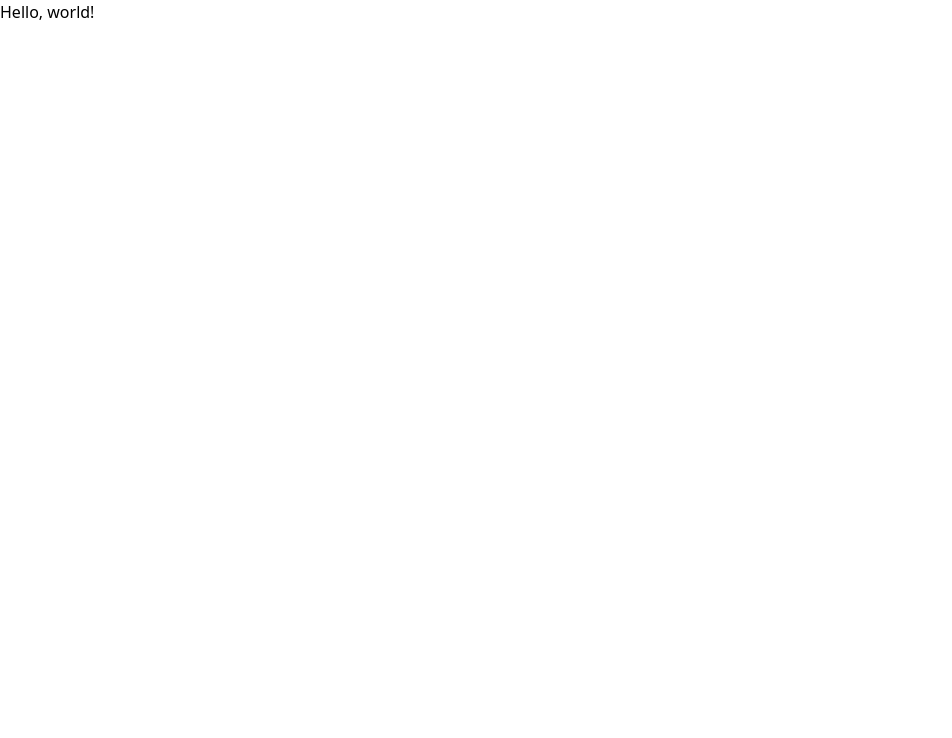
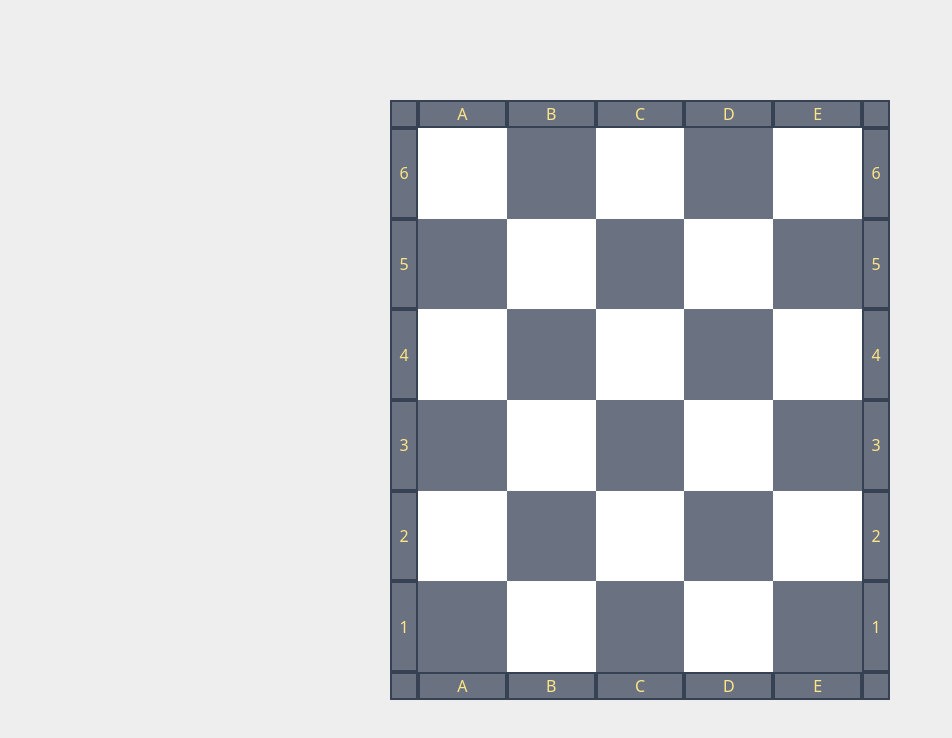
Before and after one commit to it1shka/clobber, a React (Vite) app: page / in a window 1280 px wide. Shown: the top 738 px of the page, without its empty margins (0-952 px from the left). Built offline with nearby package versions, Linux system fonts and the light colour scheme.

Commit message:
feat(Board): added prototype of a board

```diff
--- a/package.json
+++ b/package.json
@@ -8,7 +8,7 @@
     "build": "tsc -b && vite build",
     "lint": "eslint .",
     "preview": "vite preview",
-    "format": "prettier --write \"src/**/*.ts\""
+    "format": "prettier --write \"src/**/*.{ts,tsx,js}\""
   },
   "dependencies": {
     "@tailwindcss/vite": "^4.0.17",
--- a/src/App.tsx
+++ b/src/App.tsx
@@ -1,5 +1,13 @@
+import Board from './Board'
+
 const App = () => {
-  return <h1>Hello, world!</h1>
+  return (
+    <div className="h-screen flex flex-col justify-center items-center bg-[#eee]">
+      <div className="h-[600px] w-[500px]">
+        <Board />
+      </div>
+    </div>
+  )
 }
 
 export default App
--- /dev/null
+++ b/src/Board/HorizontalAxis.tsx
@@ -0,0 +1,31 @@
+import type { FC } from 'react'
+import { HAxisProps } from './types'
+
+const HorizontalAxis: FC<HAxisProps> = ({ columns, borderWidth }) => {
+  const axis = Array.from(Array(columns), (_, index) => {
+    return String.fromCharCode('A'.charCodeAt(0) + index)
+  })
+
+  return (
+    <div className="w-full flex flex-row" style={{ height: borderWidth }}>
+      <div
+        className="bg-gray-500 border-gray-700 border-2"
+        style={{ width: borderWidth, height: borderWidth }}
+      ></div>
+      {axis.map((mark, index) => (
+        <p
+          className="flex-1 text-center bg-gray-500 text-amber-200 border-gray-700 border-2"
+          key={index}
+        >
+          {mark}
+        </p>
+      ))}
+      <div
+        className="bg-gray-500 border-gray-700 border-2"
+        style={{ width: borderWidth, height: borderWidth }}
+      ></div>
+    </div>
+  )
+}
+
+export default HorizontalAxis
--- /dev/null
+++ b/src/Board/MainPart.tsx
@@ -0,0 +1,36 @@
+import type { FC } from 'react'
+import { BoardPosition, MainPartProps } from './types'
+
+const generatePositions = (rows: number, columns: number) => {
+  const output: BoardPosition[] = []
+  for (let row = 0; row < rows; row++) {
+    for (let column = 0; column < columns; column++) {
+      output.push({ row, column })
+    }
+  }
+  return output
+}
+
+const MainPart: FC<MainPartProps> = ({ rows, columns, state, highlight }) => {
+  const positions = generatePositions(rows, columns)
+
+  return (
+    <div
+      className="flex-1 grid"
+      style={{
+        gridTemplateRows: `repeat(${rows}, 1fr)`,
+        gridTemplateColumns: `repeat(${columns}, 1fr)`,
+      }}
+    >
+      {positions.map(({ row, column }, index) =>
+        index % 2 === 0 ? (
+          <div className="bg-white" />
+        ) : (
+          <div className="bg-gray-500" />
+        ),
+      )}
+    </div>
+  )
+}
+
+export default MainPart
--- /dev/null
+++ b/src/Board/VerticalAxis.tsx
@@ -0,0 +1,26 @@
+import type { FC } from 'react'
+import { VAxisProps } from './types'
+
+const VerticalAxis: FC<VAxisProps> = ({ rows, borderWidth }) => {
+  const axis = Array.from(Array(rows), (_, index) => {
+    return index + 1
+  })
+
+  return (
+    <div
+      className="h-full flex flex-col-reverse"
+      style={{ width: borderWidth }}
+    >
+      {axis.map((mark, index) => (
+        <div
+          key={index}
+          className="flex-1 flex justify-center items-center bg-gray-500 text-amber-200 border-gray-700 border-2"
+        >
+          <p>{mark}</p>
+        </div>
+      ))}
+    </div>
+  )
+}
+
+export default VerticalAxis
--- /dev/null
+++ b/src/Board/index.tsx
@@ -0,0 +1,32 @@
+import type { FC } from 'react'
+import type { BoardProps } from './types'
+import HorizontalAxis from './HorizontalAxis'
+import VerticalAxis from './VerticalAxis'
+import MainPart from './MainPart'
+
+const Board: FC<BoardProps> = ({
+  rows = 6,
+  columns = 5,
+  state = [],
+  highlight = [],
+  borderWidth = 28,
+}) => {
+  return (
+    <div className="h-full w-full bg-white flex flex-col">
+      <HorizontalAxis columns={columns} borderWidth={borderWidth} />
+      <div className="flex-1 flex flex-row">
+        <VerticalAxis rows={rows} borderWidth={borderWidth} />
+        <MainPart
+          rows={rows}
+          columns={columns}
+          state={state}
+          highlight={highlight}
+        />
+        <VerticalAxis rows={rows} borderWidth={borderWidth} />
+      </div>
+      <HorizontalAxis columns={columns} borderWidth={borderWidth} />
+    </div>
+  )
+}
+
+export default Board
--- /dev/null
+++ b/src/Board/types.ts
@@ -0,0 +1,41 @@
+export type BoardPosition = {
+  row: number
+  column: number
+}
+
+export type BoardState = Array<
+  {
+    occupiedBy: 'black' | 'white'
+  } & BoardPosition
+>
+
+export type BoardHighlight = Array<
+  {
+    color?: string
+  } & BoardPosition
+>
+
+export type BoardProps = Partial<{
+  rows: number
+  columns: number
+  state: BoardState
+  highlight: BoardHighlight
+  borderWidth: number
+}>
+
+export type HAxisProps = {
+  columns: number
+  borderWidth: number
+}
+
+export type VAxisProps = {
+  rows: number
+  borderWidth: number
+}
+
+export type MainPartProps = {
+  rows: number
+  columns: number
+  state: BoardState
+  highlight: BoardHighlight
+}
```
